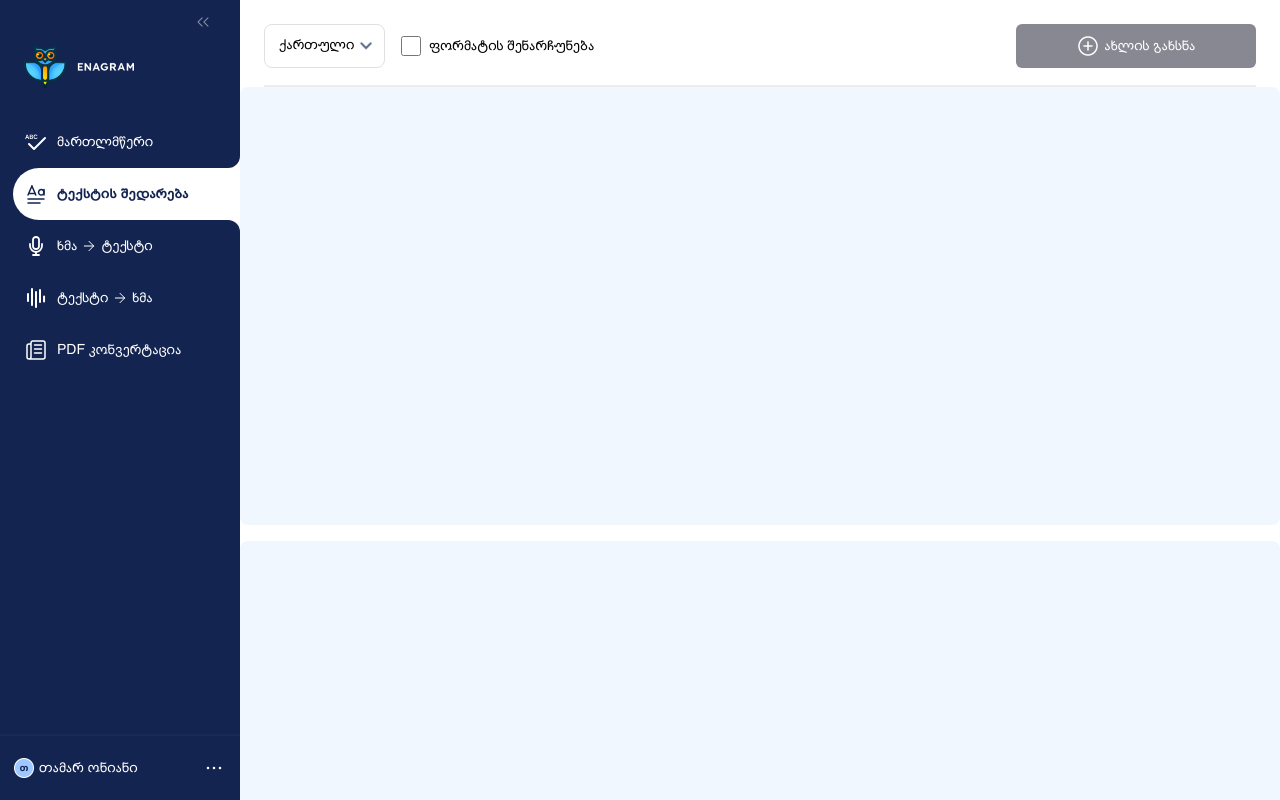
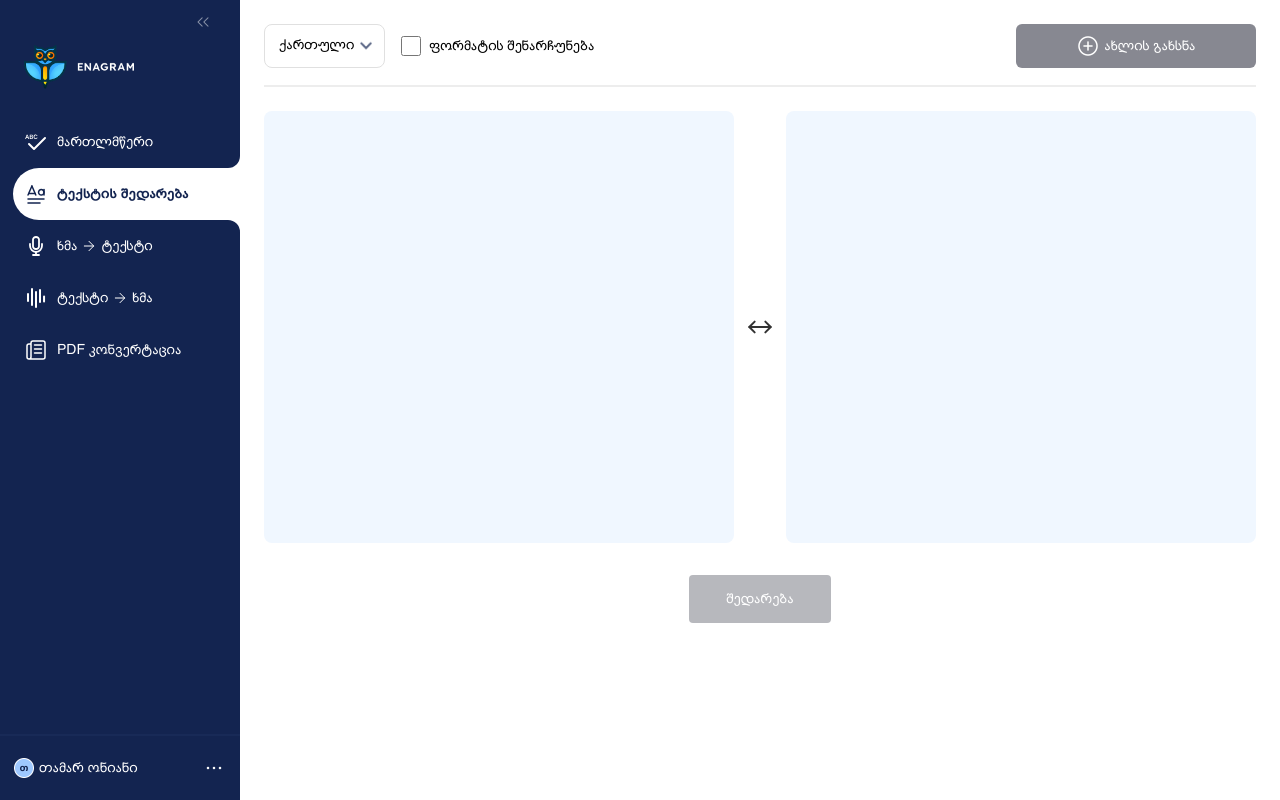
Before and after one commit to bibilashvili-nugo/text-compare, a React (Vite) app: page / in a window 1280 px wide. Shown: the top 800 px of the page. Built offline with nearby package versions, Linux system fonts and the light colour scheme.

Commit message:
icons implement

```diff
--- a/src/components/MainSmall.tsx
+++ b/src/components/MainSmall.tsx
@@ -2,7 +2,7 @@ import Compare from "./CompareMenu";
 import TextInput from "./TextInput";
 import Logo from "/images/logo.png";
 import BurgerMenu from "/images/burgerMenu.png";
-import { SpellingCheck } from "./Icons";
+import { SpellingCheck } from "../ui/Icons";
 import { useResponsiveSize } from "../hooks/ResponsiveSpellingCheck";
 
 const MainSmall = () => {
--- a/src/components/TextInput.tsx
+++ b/src/components/TextInput.tsx
@@ -1,11 +1,15 @@
 import { useState } from "react";
+import { DoubleArrow } from "../ui/Icons";
 
 const TextInput = () => {
-  const [text1, setText1] = useState("");
-  const [text2, setText2] = useState("");
-  const [isCompared, setIsCompared] = useState(false);
+  const [text1, setText1] = useState<string>("");
+  const [text2, setText2] = useState<string>("");
+  const [isCompared, setIsCompared] = useState<boolean>(false);
 
-  const calculateDiffIndices = (base: string, compare: string) => {
+  const calculateDiffIndices = (
+    base: string,
+    compare: string
+  ): { start: number; end: number }[] => {
     const diffs: { start: number; end: number }[] = [];
     const length = Math.max(base.length, compare.length);
     for (let i = 0; i < length; i++) {
@@ -16,7 +20,7 @@ const TextInput = () => {
     return diffs;
   };
 
-  const getHighlightedHTML = (text: string, compare: string) => {
+  const getHighlightedHTML = (text: string, compare: string): string => {
     if (!isCompared) return text;
     const diffs = calculateDiffIndices(text, compare);
     let result = "";
@@ -40,7 +44,7 @@ const TextInput = () => {
     setText: (val: string) => void,
     compareText: string
   ) => (
-    <div className="relative w-full">
+    <div className="relative w-full h-[190px] md:h-[432px]">
       {/* Highlight overlay */}
       <div
         className="absolute top-0 left-0 w-full h-full p-3 whitespace-pre-wrap break-words pointer-events-none"
@@ -58,23 +62,29 @@ const TextInput = () => {
 
       {/* Transparent textarea */}
       <textarea
+        name="text input"
         value={text}
         onChange={(e) => setText(e.target.value)}
-        className="w-full h-[190px] md:h-[432px] p-3 rounded-lg bg-transparent resize-none focus:outline-none font-helvetica text-sm leading-[22px]"
+        className="absolute top-0 left-0 w-full h-full p-3 rounded-lg bg-transparent resize-none focus:outline-none font-helvetica text-sm leading-[22px] z-10 text-transparent caret-black"
         placeholder="Type here..."
       />
     </div>
   );
 
   return (
-    <div className="space-y-4">
-      {renderTextareaWithHighlight(text1, setText1, text2)}
-      {renderTextareaWithHighlight(text2, setText2, text1)}
+    <div className="pt-6 flex flex-col items-center font-helvetica lg:px-6">
+      <div className="flex flex-col lg:flex-row small:gap-4 md:gap-[10px] w-full pb-8 items-center">
+        {renderTextareaWithHighlight(text1, setText1, text2)}
+        <div className="small:rotate-90 lg:rotate-180">
+          <DoubleArrow />
+        </div>
+        {renderTextareaWithHighlight(text2, setText2, text1)}
+      </div>
       <button
         onClick={() => setIsCompared(true)}
-        className="bg-blue-600 text-white p-2 rounded"
+        className="bg-[#383A4899]/60 font-helvetica text-white py-[10px] px-[37px] rounded text-sm leading-[28px]"
       >
-        Compare
+        შედარება
       </button>
     </div>
   );
--- a/src/constants/index.ts
+++ b/src/constants/index.ts
@@ -6,7 +6,7 @@ import {
   Pdf,
   SpellingCheck,
   TextVoice,
-} from "../components/Icons";
+} from "../ui/Icons";
 
 interface HeaderItem {
   text: string;
--- a/src/ui/FinalCompare.tsx
+++ /dev/null
@@ -1,26 +0,0 @@
-interface FinalCompareProps {
-  text: string;
-  diff: { index: number; color: string }[]; // index = position in the text to highlight
-}
-
-const FinalCompare = ({ text, diff }: FinalCompareProps) => {
-  const chars = text.split("");
-
-  return (
-    <div className="w-full h-full p-3 bg-[#F0F7FF] rounded-lg overflow-auto">
-      {chars.map((char, idx) => {
-        const highlight = diff.find((d) => d.index === idx);
-        return (
-          <span
-            key={idx}
-            style={{ color: highlight ? highlight.color : "black" }}
-          >
-            {char}
-          </span>
-        );
-      })}
-    </div>
-  );
-};
-
-export default FinalCompare;
--- a/src/components/Icons.tsx
+++ b/src/ui/Icons.tsx
@@ -252,3 +252,37 @@ export const Pdf: React.FC<IconProps> = ({ color = "white" }) => {
     </svg>
   );
 };
+
+export const DoubleArrow = () => {
+  return (
+    <svg
+      width="32"
+      height="32"
+      viewBox="0 0 32 32"
+      fill="none"
+      xmlns="http://www.w3.org/2000/svg"
+    >
+      <path
+        d="M5.33333 16.0001H26.6667"
+        stroke="#323232"
+        stroke-width="2"
+        stroke-linecap="round"
+        stroke-linejoin="round"
+      />
+      <path
+        d="M10.6667 21.3347L5.33333 16.0001L10.6667 10.6654"
+        stroke="#323232"
+        stroke-width="2"
+        stroke-linecap="round"
+        stroke-linejoin="round"
+      />
+      <path
+        d="M21.3307 10.6654L26.6653 16.0001L21.3307 21.3347"
+        stroke="#323232"
+        stroke-width="2"
+        stroke-linecap="round"
+        stroke-linejoin="round"
+      />
+    </svg>
+  );
+};
--- a/src/ui/TextInputUI.tsx
+++ /dev/null
@@ -1,18 +0,0 @@
-interface Props {
-  text?: string;
-  setText?: (newValue: string) => void;
-}
-
-const TextInputUI = ({ text, setText }: Props) => {
-  return (
-    <textarea
-      className="w-full bg-[#F0F7FF] small:h-[190px] rounded-[8px] p-3 font-helvetica
-      text-sm leading-[22px] text-[#333] resize-none focus:outline-none focus:ring-0 md:h-[432px]"
-      placeholder="დაიწყე წერა..."
-      value={text}
-      onChange={(e) => setText && setText(e.target.value)}
-    />
-  );
-};
-
-export default TextInputUI;
```
Also changed, not shown: public/icons/ArrowTwo.png (deleted).
